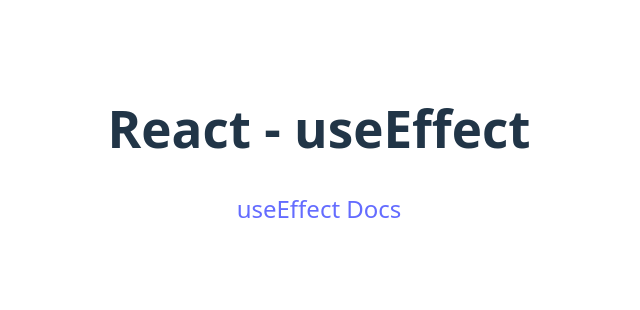
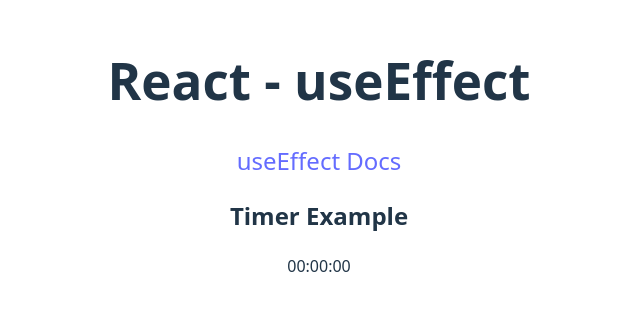
Before and after one commit to LarsGJobloop/2025-08-21-react-use-effect, a React (Vite) app: page / in a window 1280 px wide. Shown: the part 244-554 px from the top of the page, without its empty margins (321-961 px from the left). Built offline with nearby package versions, Linux system fonts and the light colour scheme.

Commit message:
setup timer component

```diff
--- a/src/App.jsx
+++ b/src/App.jsx
@@ -1,4 +1,5 @@
 import './App.css'
+import { Timer } from './components/Timer/Timer'
 
 function App() {
   return (
@@ -7,6 +8,11 @@
         <h1>React - useEffect</h1>
         <h2><a href="https://react.dev/reference/react/useEffect">useEffect Docs</a></h2>
       </header>
+
+      <section>
+        <h2>Timer Example</h2>
+        <Timer />
+      </section>
     </main>
   )
 }
--- /dev/null
+++ b/src/components/Timer/Timer.jsx
@@ -0,0 +1,13 @@
+export function Timer() {
+  return (
+    <div>
+      <p>
+        <span>00</span>
+        <span>:</span>
+        <span>00</span>
+        <span>:</span>
+        <span>00</span>
+      </p>
+    </div>
+  )
+}
```
